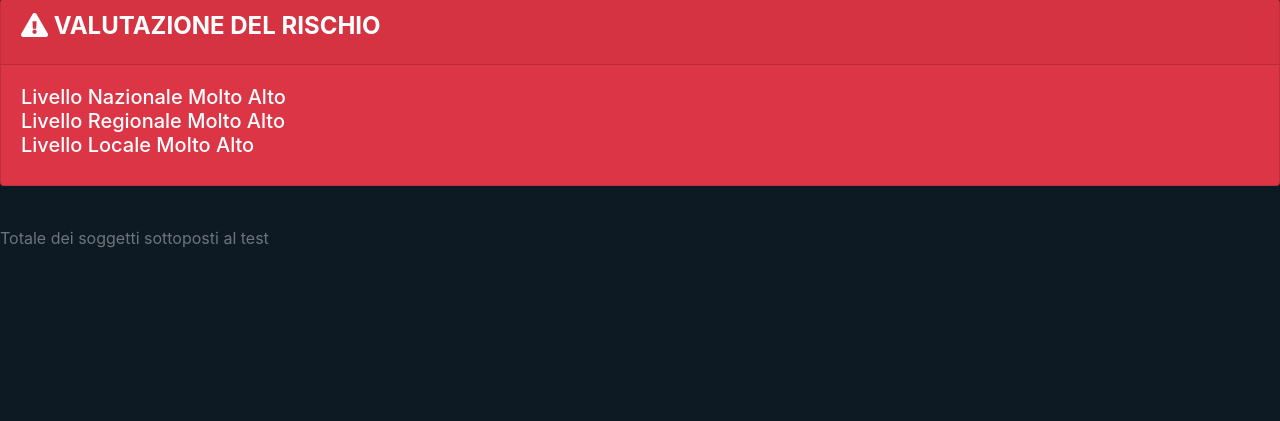
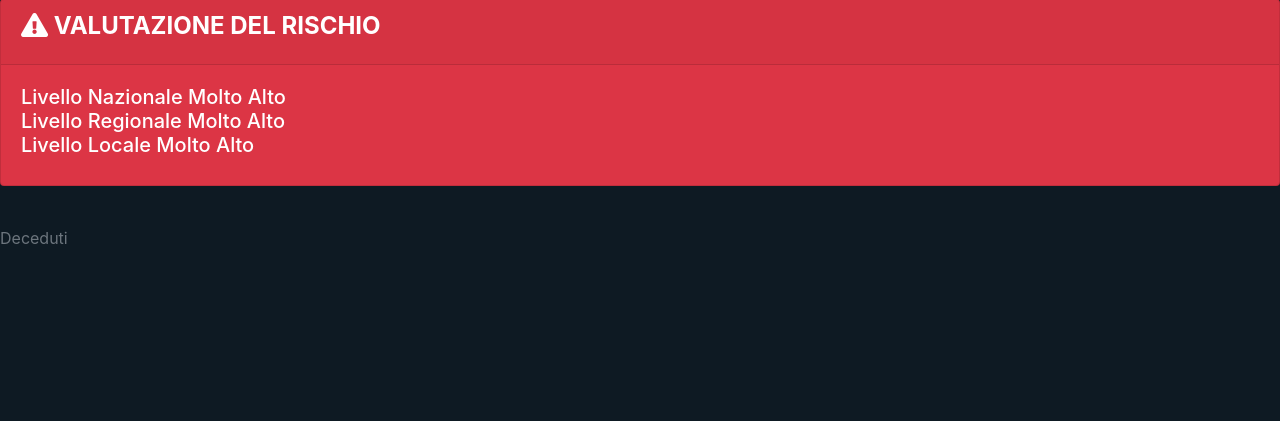
Before and after one commit to kenlog/italy.coronavirusinfections.org, a PHP site: template src/views/partial/data-graph.php in a window 1280 px wide. Shown: the part 1062-1483 px from the top of the page. Run offline with PHP 8.4, Linux system fonts and the light colour scheme; the template is opened without the code that fills it, so the values that code supplies are empty; some libraries are stand-ins or nearby versions.

Commit message:
Update p trendNationalChart1

```diff
--- a/src/views/partial/data-graph.php
+++ b/src/views/partial/data-graph.php
@@ -132,7 +132,7 @@
                 </div>
         </div>
 
-        <p class="text-muted mt-4">Totale dei soggetti sottoposti al test</p>
+        <p class="text-muted mt-4">Deceduti</p>
         <canvas class="mb-4" id="trendNationalChart1" width="100%"></canvas>
 
         <p class="text-muted mt-4">Attualmente positivi</p>
```
